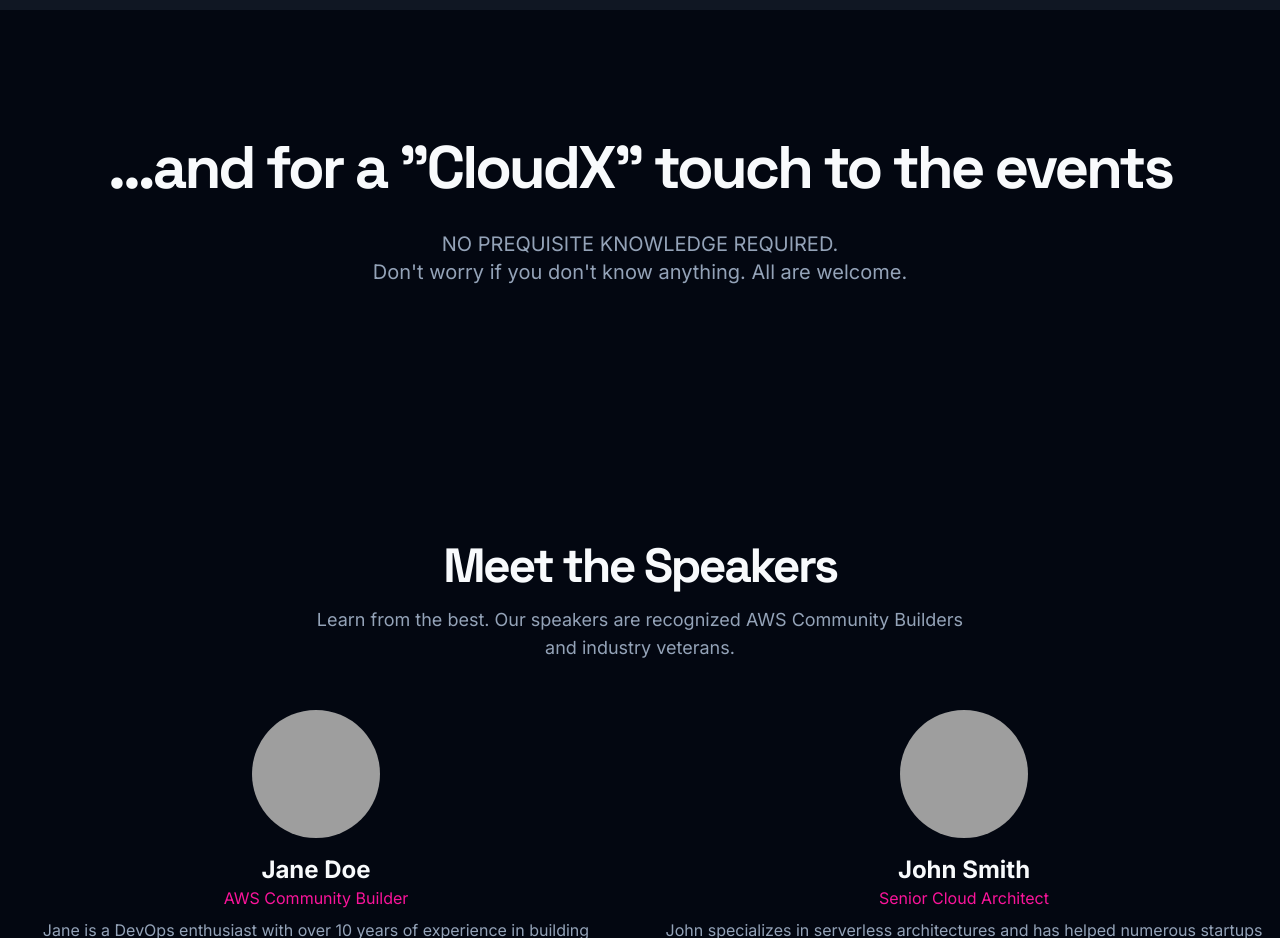
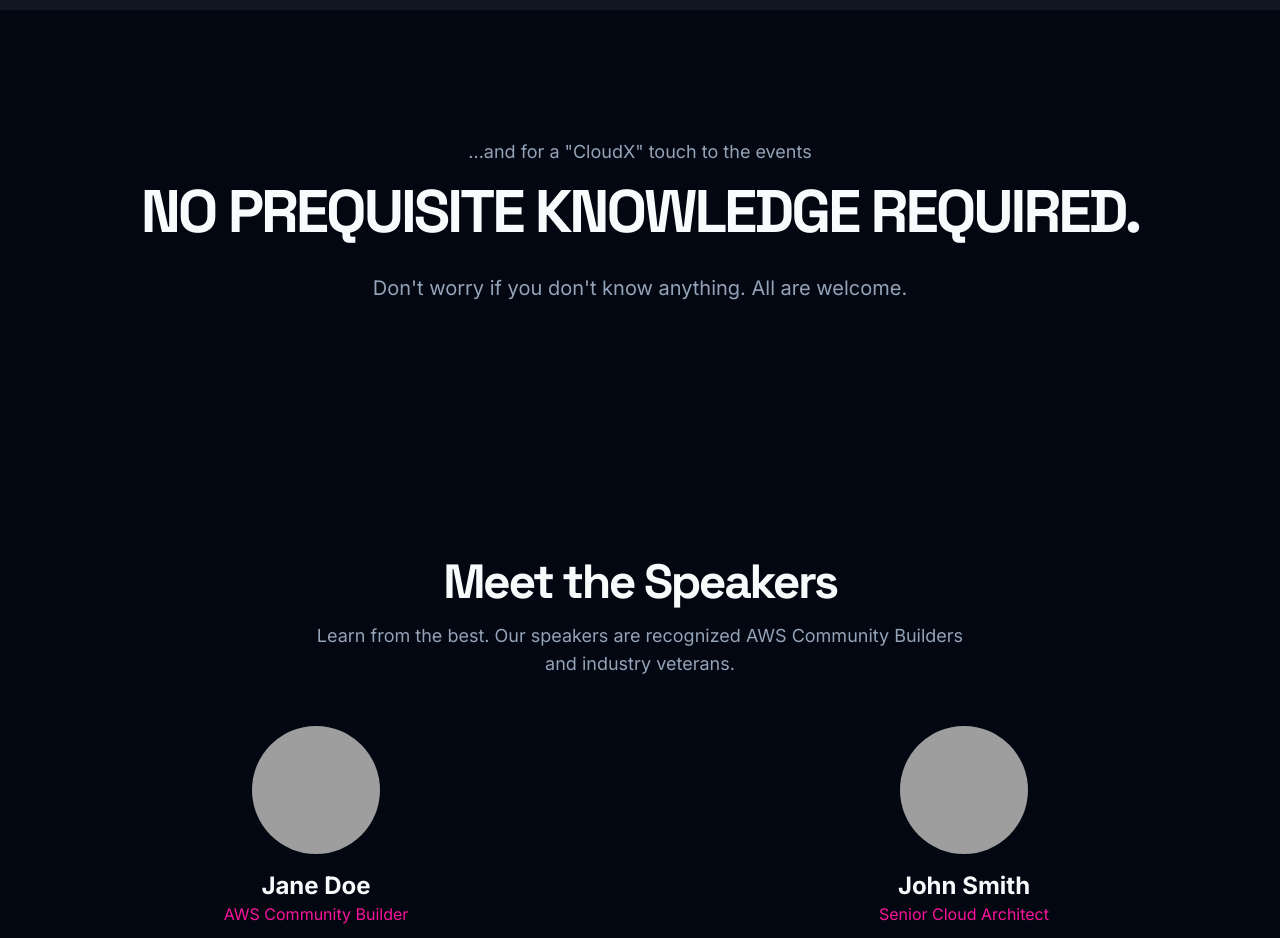
Before and after one commit to jhingalala1234/CloudX-Ascend, a Next.js app: page / in a window 1280 px wide. Shown: the part 2060-2998 px from the top of the page. Built offline with nearby package versions, Linux system fonts and the light colour scheme; grey boxes are pictures that could not be loaded.

Commit message:
changed-code-files

```diff
--- a/src/app/page.tsx
+++ b/src/app/page.tsx
@@ -182,12 +182,13 @@ export default function Home() {
 
           <section className="py-20 sm:py-32 text-center">
             <div className="container mx-auto">
-              <h2 className="font-headline text-4xl font-bold tracking-tighter sm:text-5xl md:text-6xl">
+              <p className="text-lg text-muted-foreground">
                 ...and for a "CloudX" touch to the events
+              </p>
+              <h2 className="font-headline text-4xl font-bold tracking-tighter sm:text-5xl md:text-6xl mt-4">
+                NO PREQUISITE KNOWLEDGE REQUIRED.
               </h2>
               <p className="mx-auto mt-8 max-w-3xl text-lg text-muted-foreground md:text-xl">
-                NO PREQUISITE KNOWLEDGE REQUIRED.
-                <br />
                 Don't worry if you don't know anything. All are welcome.
               </p>
             </div>
```
